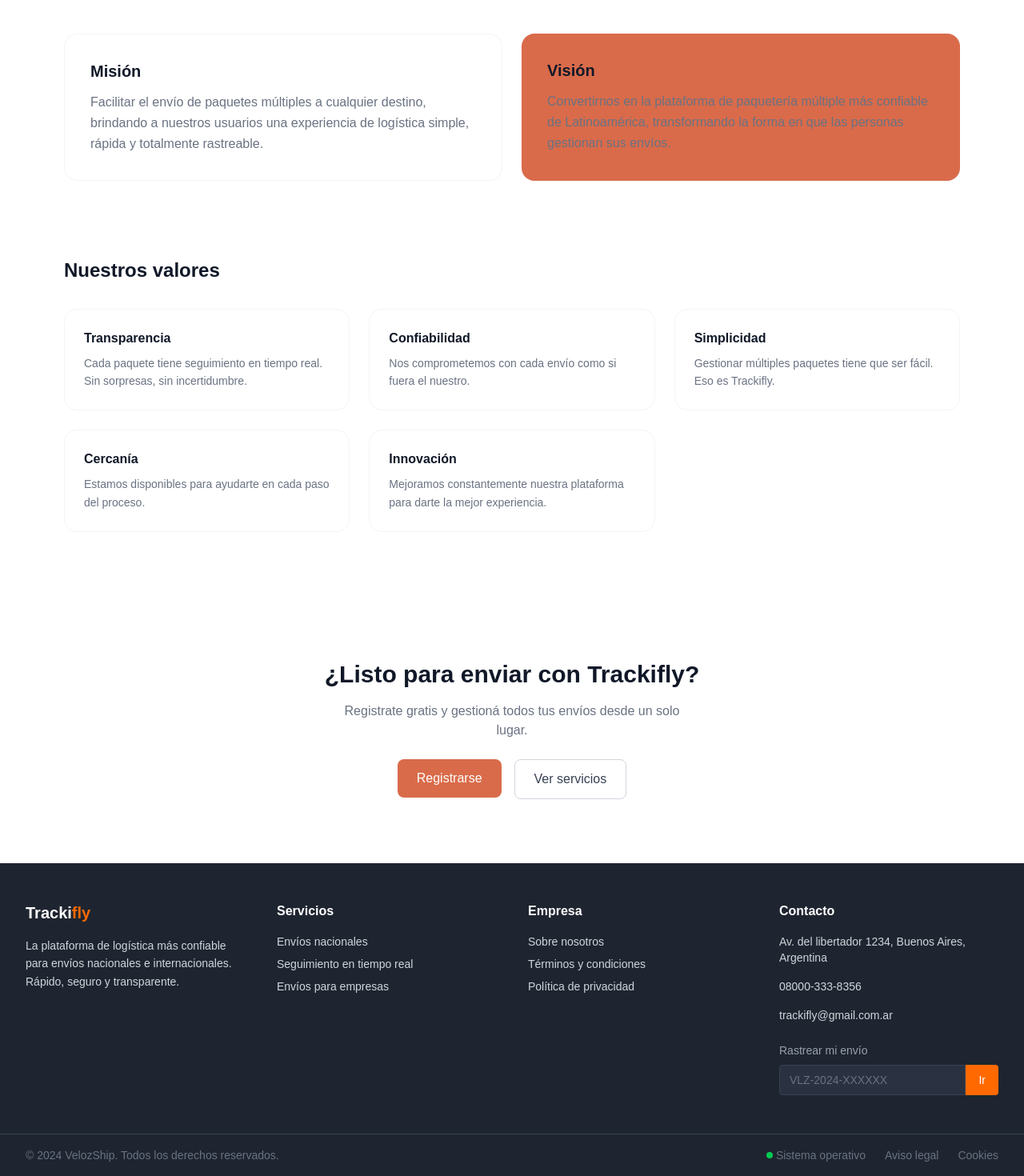
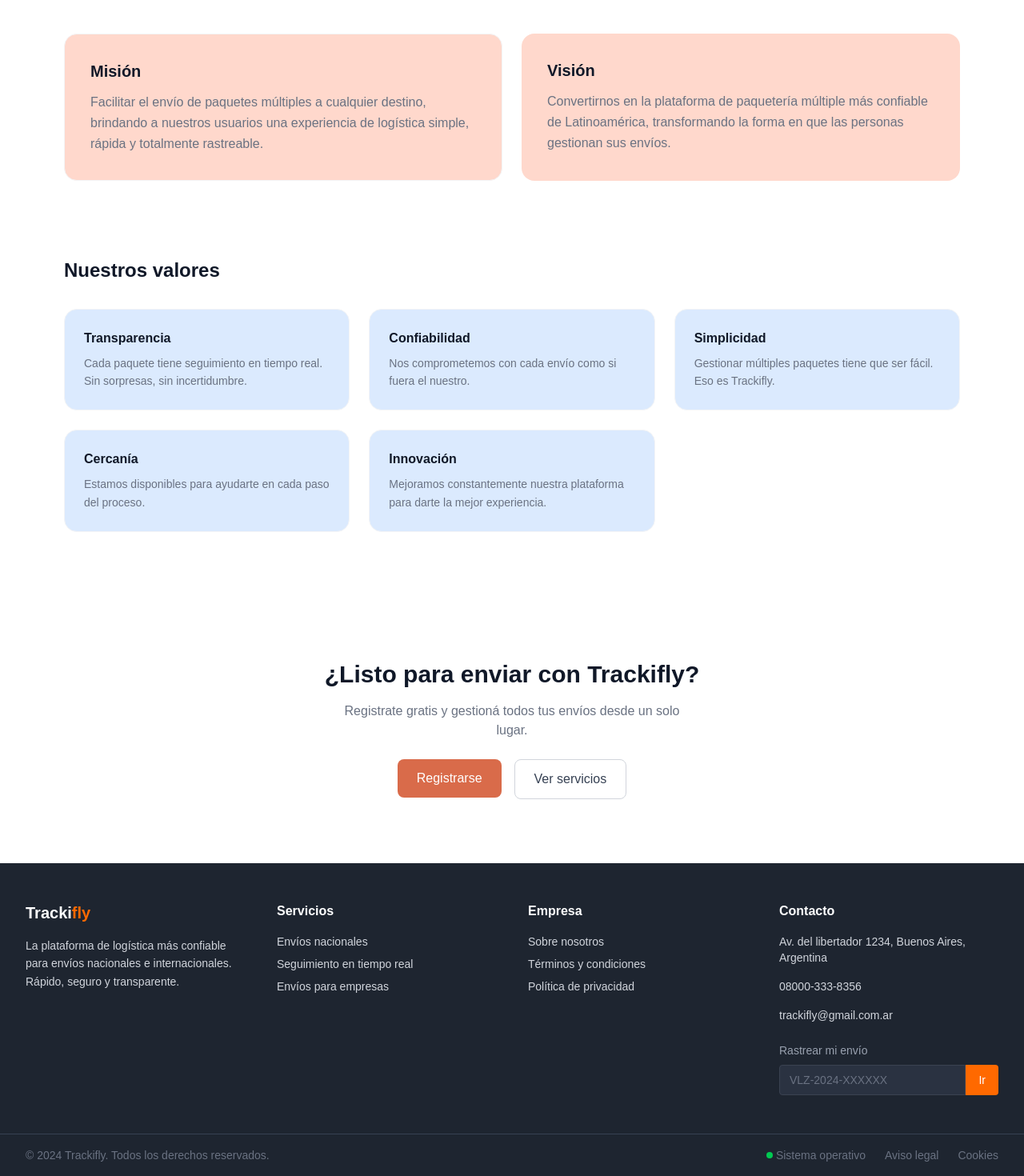
Before and after one commit to trackifly-app/Front-TrackiFly, a Next.js app in the folder front/: page /about in a window 1280 px wide. Shown: the part 1460-2930 px from the top of the page at 80% size. Built offline with nearby package versions, Linux system fonts and the light colour scheme.

Commit message:
feat: correction colors and name

```diff
--- a/front/src/app/about/page.tsx
+++ b/front/src/app/about/page.tsx
@@ -71,7 +71,7 @@ const AboutUs = () => {
         </section>
 
         <section className="grid grid-cols-1 md:grid-cols-2 gap-6 px-8 md:px-20 py-12 max-w-7xl mx-auto">
-          <div className="flex flex-col gap-3 bg-white border border-gray-100 rounded-2xl p-8">
+          <div className="flex flex-col gap-3 bg-[#ffd8cc] border border-gray-100 rounded-2xl p-8">
             <h2 className="text-xl font-bold text-gray-900">Misión</h2>
             <p className="text-gray-500 leading-relaxed">
               Facilitar el envío de paquetes múltiples a cualquier destino,
@@ -79,7 +79,7 @@ const AboutUs = () => {
               rápida y totalmente rastreable.
             </p>
           </div>
-          <div className="flex flex-col gap-3 bg-[#D96B4A] rounded-2xl p-8">
+          <div className="flex flex-col gap-3 bg-[#ffd8cc] rounded-2xl p-8">
             <h2 className="text-xl font-bold text-gray-900">Visión</h2>
             <p className="text-gray-500 leading-relaxed">
               Convertirnos en la plataforma de paquetería múltiple más confiable
@@ -116,7 +116,7 @@ const AboutUs = () => {
             ].map((v) => (
               <div
                 key={v.title}
-                className="flex flex-col gap-2 border border-gray-100 rounded-2xl p-6 hover:shadow-md transition-shadow"
+                className="flex flex-col gap-2 border bg-blue-100 border-gray-100 rounded-2xl p-6 hover:shadow-md transition-shadow"
               >
                 <h3 className="font-semibold text-gray-900">{v.title}</h3>
                 <p className="text-gray-500 text-sm leading-relaxed">
--- a/front/src/components/Footer.tsx
+++ b/front/src/components/Footer.tsx
@@ -64,7 +64,7 @@ const Footer = () => {
       </div>
 
       <div className="flex justify-between items-center px-8 py-4 border-t border-gray-700 text-sm text-gray-500">
-        <p>© 2024 VelozShip. Todos los derechos reservados.</p>
+        <p>© 2024 Trackifly. Todos los derechos reservados.</p>
         <div className="flex gap-6 items-center">
           <span className="flex items-center gap-1">
             <span className="w-2 h-2 rounded-full bg-green-500 inline-block"></span>{" "}
```
